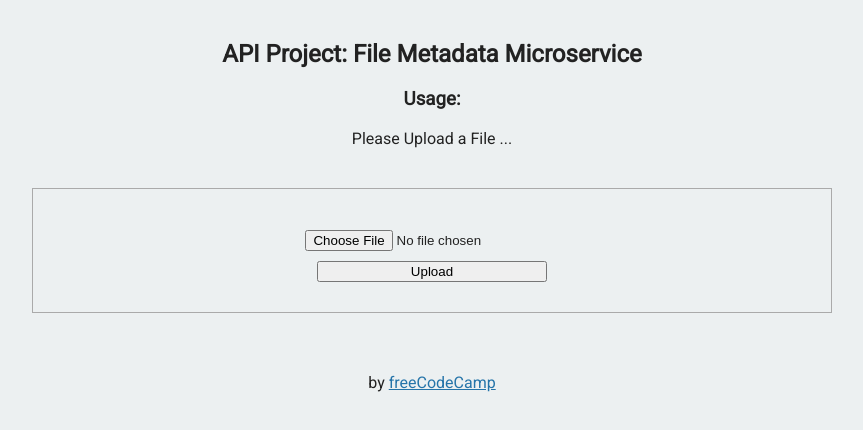
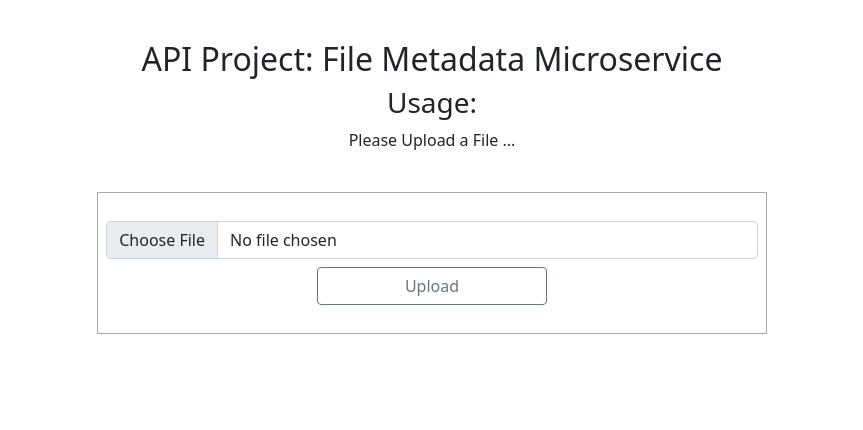
Before and after one commit to glenquor/File_Metadata_Microservice, a website: page views/index.html in a window 1280 px wide. Shown: the whole page, without its empty margins (208-1071 px from the left). Drawn offline with nearby package versions, Linux system fonts and the light colour scheme.

Commit message:
bootstrap library added to customize the form tag

```diff
--- a/views/index.html
+++ b/views/index.html
@@ -6,6 +6,7 @@
       <link rel="shortcut icon" href="https://cdn.freecodecamp.org/universal/favicons/favicon-32x32.png" type="image/x-icon"/>
       <link href="https://fonts.googleapis.com/css?family=Roboto" rel="stylesheet" type="text/css">
       <link href="/public/style.css" rel="stylesheet" type="text/css">
+      <link href="https://cdn.jsdelivr.net/npm/bootstrap@5.1.3/dist/css/bootstrap.min.css" rel="stylesheet" integrity="sha384-1BmE4kWBq78iYhFldvKuhfTAU6auU8tT94WrHftjDbrCEXSU1oBoqyl2QvZ6jIW3" crossorigin="anonymous">
    </head>
 
    <body>
@@ -19,16 +20,21 @@
         <div class="view">
           <h4 id="output"></h4>
           <form enctype="multipart/form-data" method="POST" action="/api/fileanalyse">
-            <input id="inputfield" type="file" name="upfile">
-            <input id="button" type="submit" value="Upload">
+          <div class="row justify-content-center my-2">
+            <input class="form-control" id="inputfield" type="file" name="upfile">
+          </div>
+          <div class="row justify-content-center my-2">
+            <input class="btn btn-outline-secondary" id="button" type="submit" value="Upload">
+          </div>
           </form>
         </div>
       </div>
-      <div class="footer">
+      <!--<div class="footer">
         <p>
           by
           <a href="http://www.freecodecamp.com">freeCodeCamp</a>
         </p>
-      </div>
+      </div>-->
+      <script src="https://cdn.jsdelivr.net/npm/bootstrap@5.1.3/dist/js/bootstrap.bundle.min.js" integrity="sha384-ka7Sk0Gln4gmtz2MlQnikT1wXgYsOg+OMhuP+IlRH9sENBO0LRn5q+8nbTov4+1p" crossorigin="anonymous"></script>
    </body>
 </html>
```
